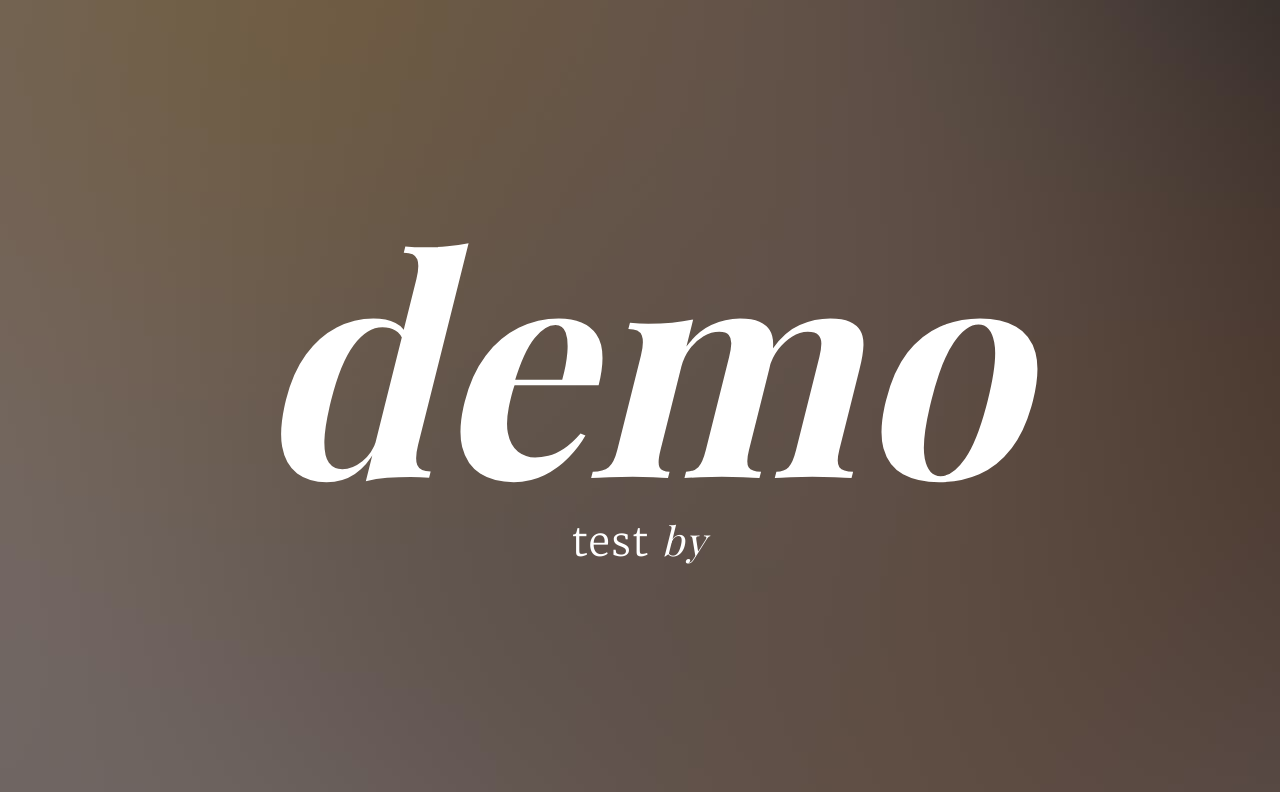
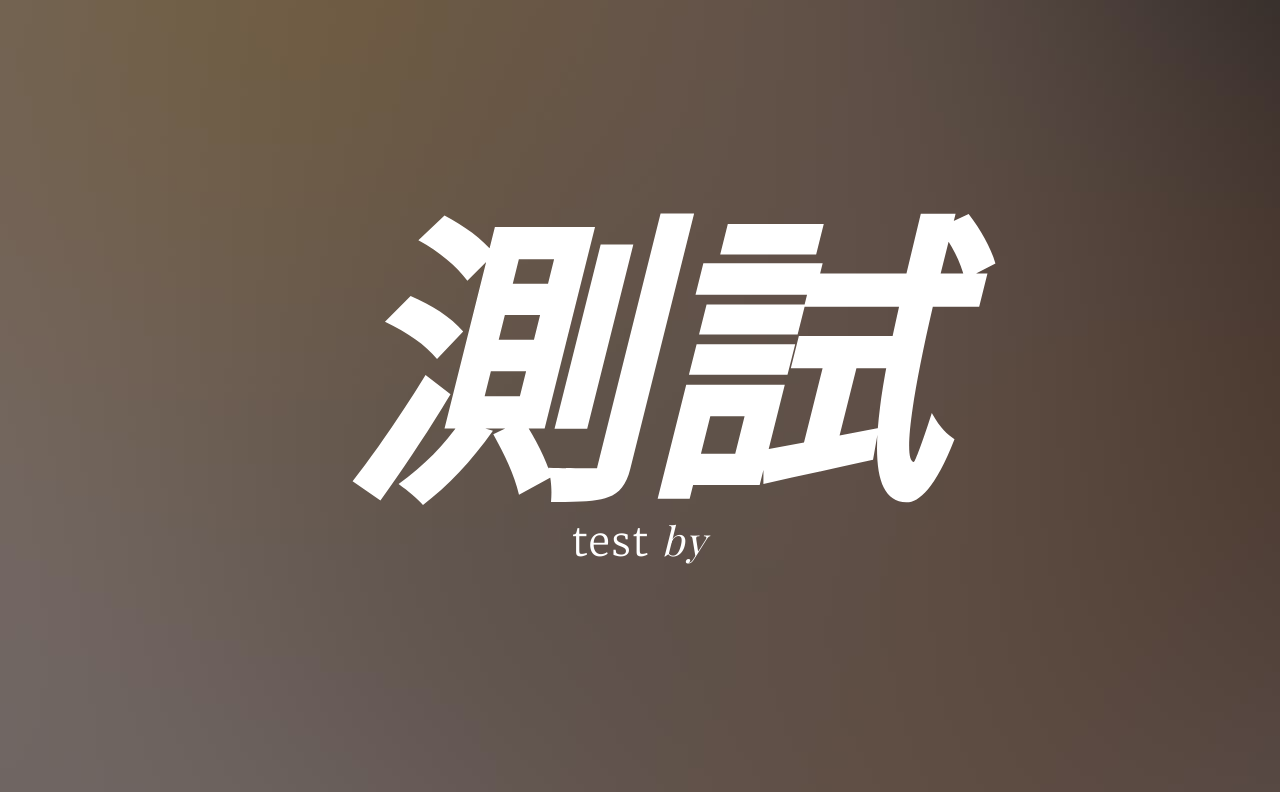
Before and after one commit to nlis28852178/web1, a plain HTML site: page index.html in a window 1280 px wide. Shown: the top 792 px of the page. Drawn offline with nearby package versions, Linux system fonts and the light colour scheme; files whose address does not match are found by name; a web font is replaced by a local one.

Commit message:
Update index.html

```diff
--- a/index.html
+++ b/index.html
@@ -78,7 +78,7 @@
 				<div class="fh5co-text">
 					<div class="container">
 						<div class="row">
-							<h1 class="to-animate">demo</h1>
+							<h1 class="to-animate">測試</h1>
 							<h2 class="to-animate">test <span>by</span></h2>
 						</div>
 					</div>
```
